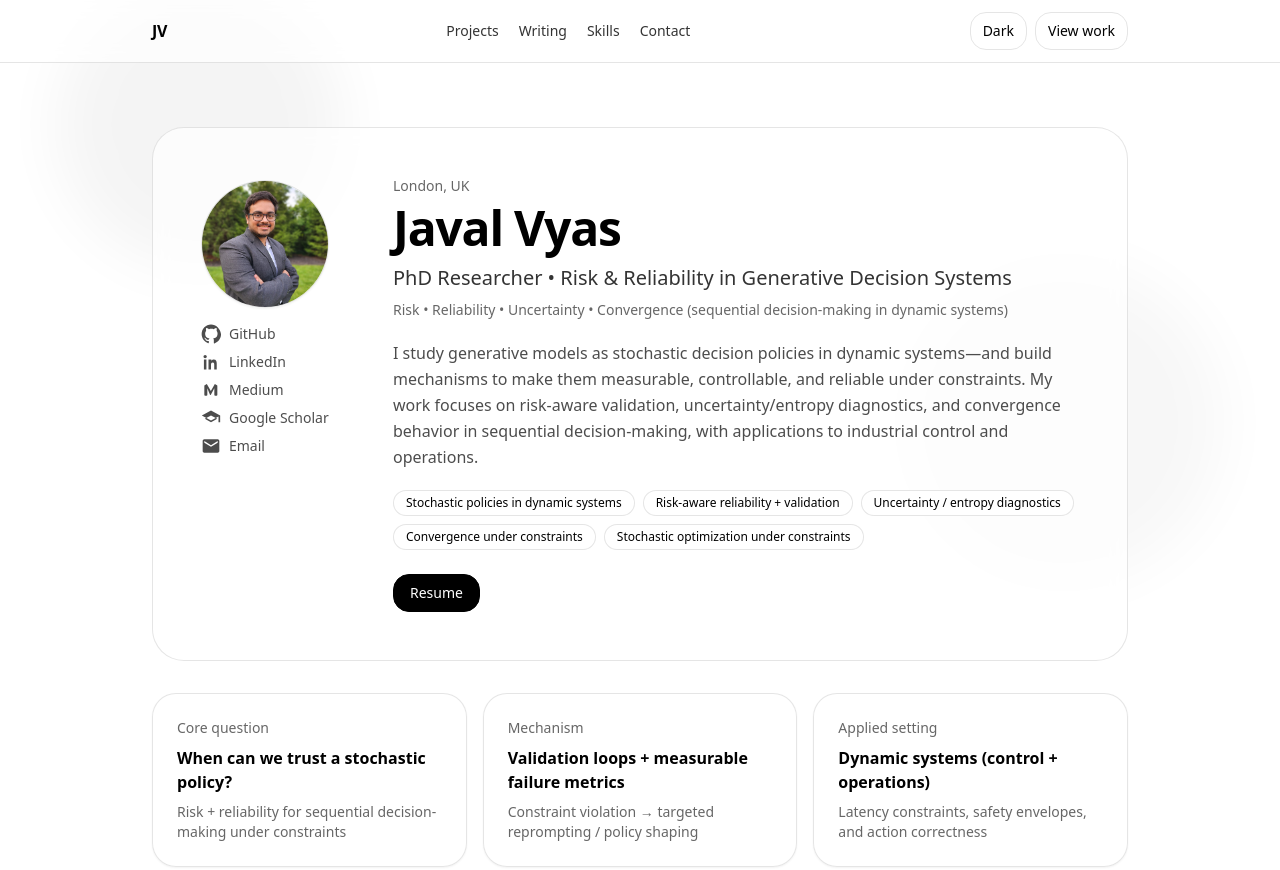
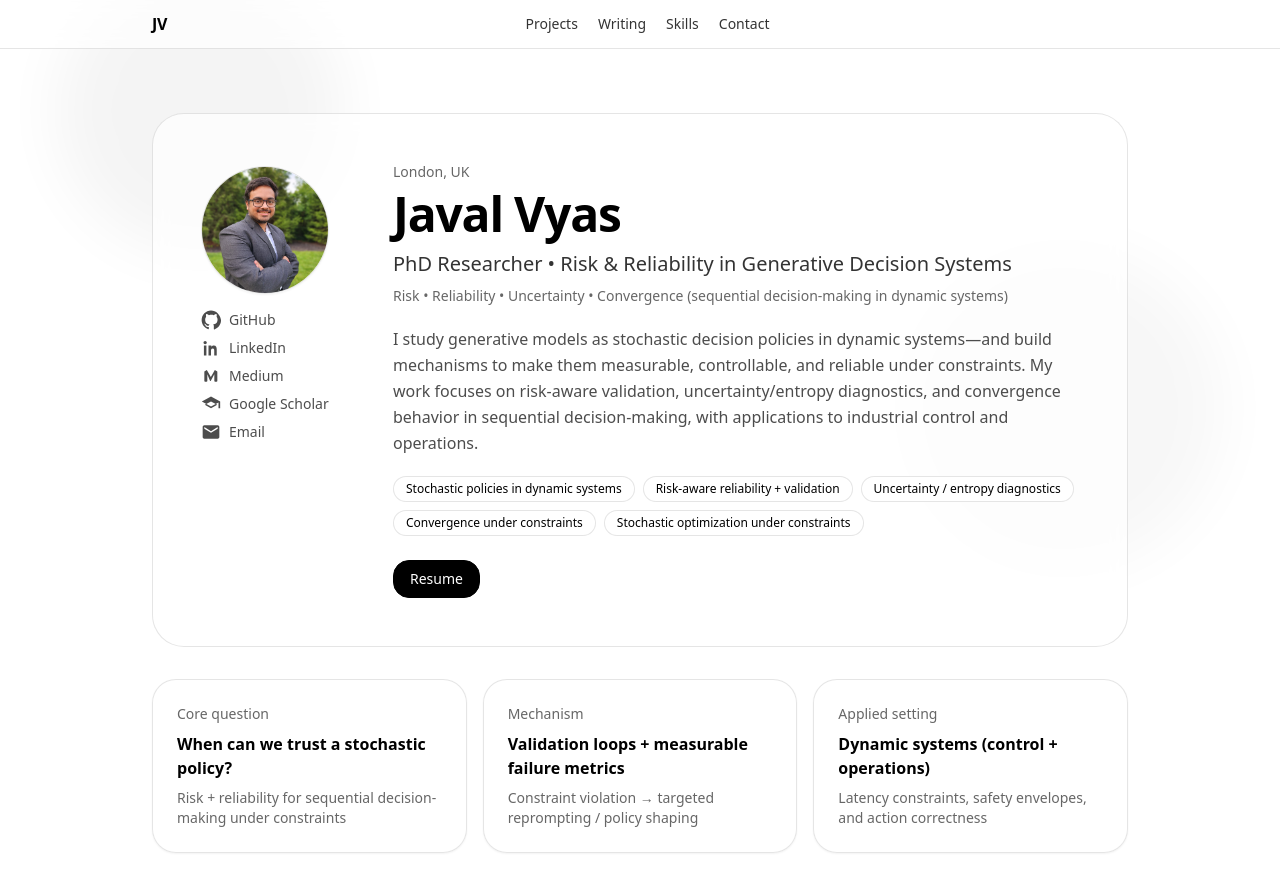
Before and after one commit to JavalVyas2000/javalvyas2000.github.io, an Astro site: page / in a window 1280 px wide. Shown: the top 870 px of the page. Built offline with nearby package versions, Linux system fonts and the light colour scheme; Astro itself is replaced by a stand-in of ours.

Commit message:
fallback version

```diff
--- a/src/components/Nav.astro
+++ b/src/components/Nav.astro
@@ -1,5 +1,4 @@
 ---
-import ThemeToggle from "./ThemeToggle.astro";
 const nav = [
   { label: "Projects", href: "#projects" },
   { label: "Writing", href: "#writing" },
@@ -7,9 +6,11 @@ const nav = [
   { label: "Contact", href: "#contact" }
 ];
 ---
+
 <header class="sticky top-0 z-50 border-b border-black/10 dark:border-white/10 bg-white/70 dark:bg-black/40 backdrop-blur">
   <div class="mx-auto max-w-5xl px-4 sm:px-6 py-3 flex items-center justify-between gap-3">
     <a href="/" class="font-semibold tracking-tight hover:opacity-80 transition">JV</a>
+
     <nav class="hidden sm:flex items-center gap-5 text-sm">
       {nav.map((i) => (
         <a class="hover:underline underline-offset-4 text-black/80 dark:text-white/80" href={i.href}>
@@ -17,14 +18,8 @@ const nav = [
         </a>
       ))}
     </nav>
-    <div class="flex items-center gap-2">
-      <ThemeToggle />
-      <a
-        class="rounded-2xl border border-black/10 dark:border-white/10 px-3 py-2 text-sm hover:bg-black/5 dark:hover:bg-white/5 transition"
-        href="#projects"
-      >
-        View work
-      </a>
-    </div>
+
+    {/* keep spacing on the right so the nav stays balanced */}
+    <div class="w-10 sm:w-0"></div>
   </div>
 </header>
```
